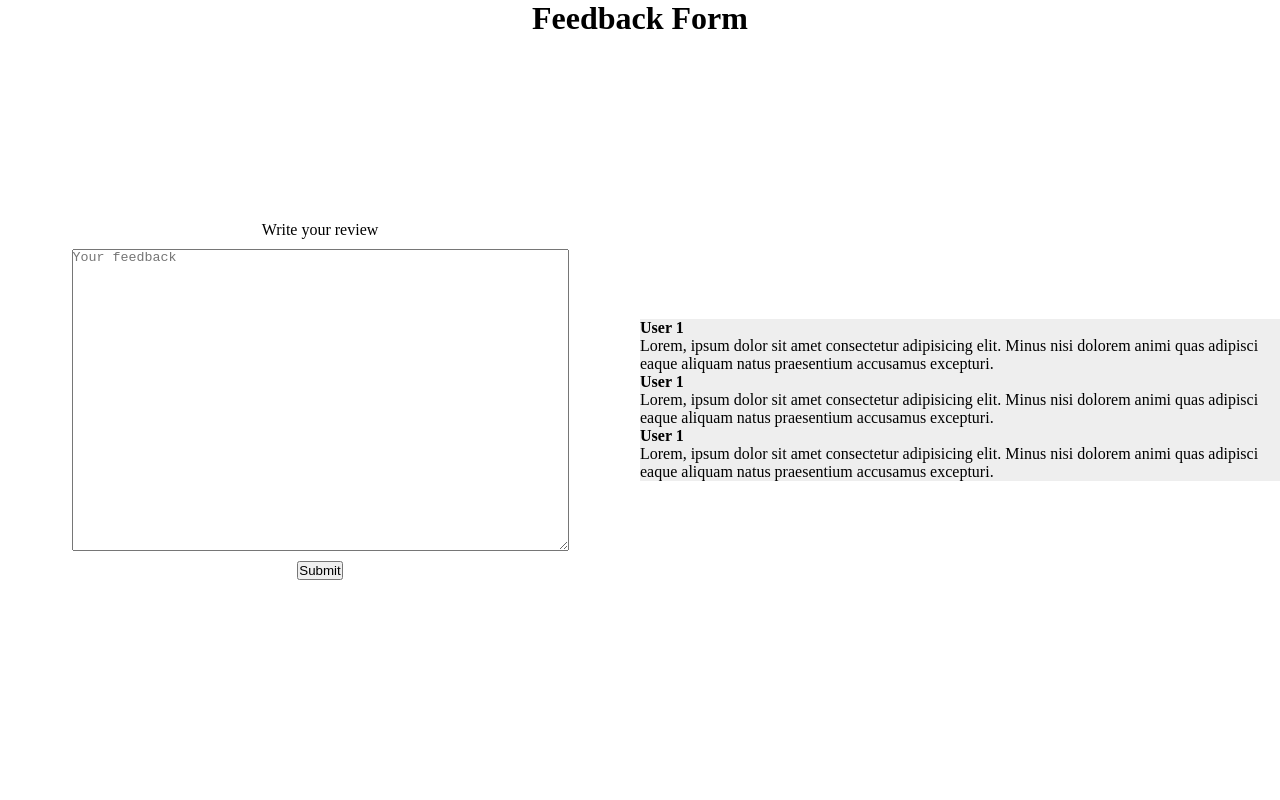
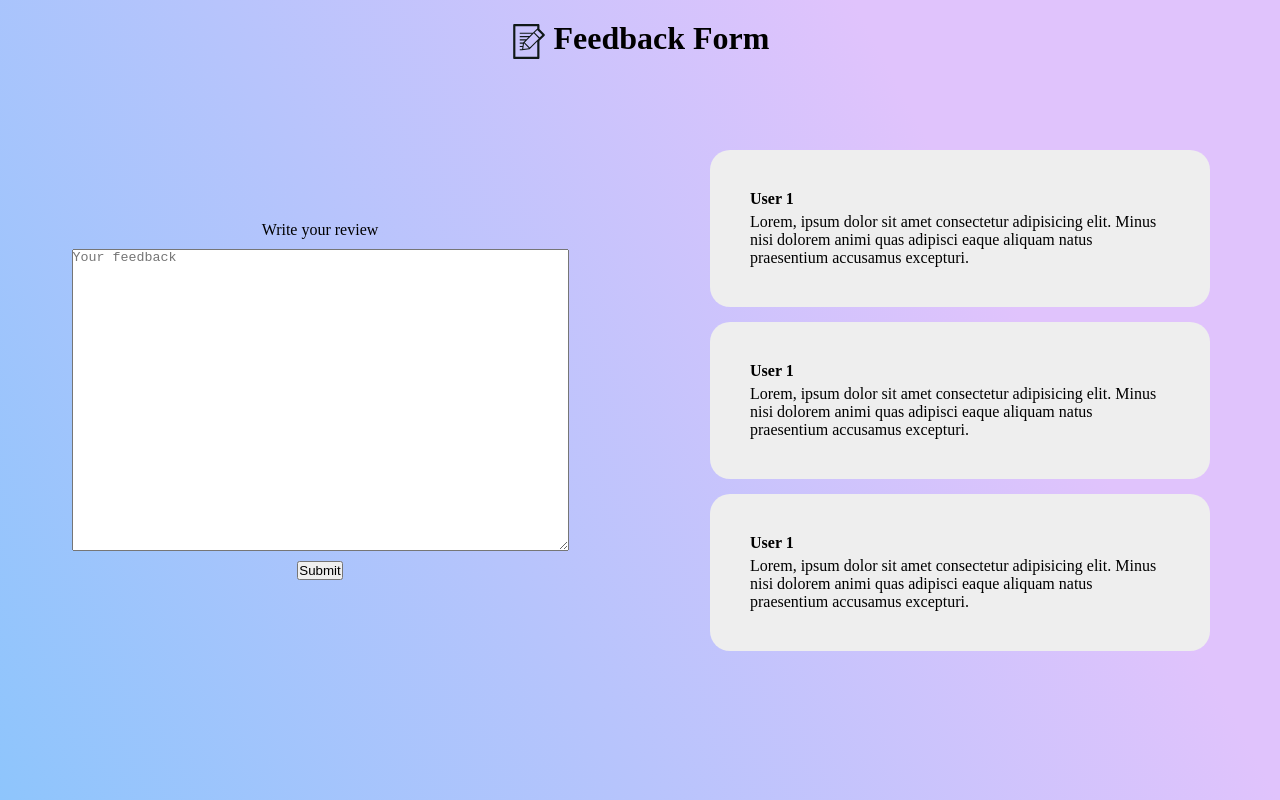
Before and after one commit to VIN1902/review-collector, a plain HTML site: page index.html in a window 1280 px wide. Drawn offline with Linux system fonts and the light colour scheme.

Commit message:
add styling

```diff
--- a/index.html
+++ b/index.html
@@ -10,10 +10,24 @@
 </head>
 
 <body>
-    <h1 class="hero-title">Feedback Form</h1>
+    <div class="hero-title">
+        <h1>
+            <svg xmlns="http://www.w3.org/2000/svg" viewBox="0 0 32 32" width="35" height="35"
+                style="display: inline-block; vertical-align: middle;">
+                <style>
+                    .blueprint_een {
+                        fill: #111918;
+                    }
+                </style>
+                <path class="blueprint_een"
+                    d="M30.707,9.293L26,4.586V1c0-0.552-0.448-1-1-1H3C2.448,0,2,0.448,2,1v30c0,0.552,0.448,1,1,1  h22c0.552,0,1-0.448,1-1V15.414l4.707-4.707C31.098,10.317,31.098,9.683,30.707,9.293z M11.921,17.628l4.452,4.452l-5.194,0.742  L11.921,17.628z M17.146,21.439l-4.586-4.586l8.293-8.293l4.586,4.586L17.146,21.439z M26.146,12.439l-4.586-4.586L24,5.414v0  L28.586,10L26.146,12.439z M4,30V2h20v2l-4,4H8v1h11l-2,2H8v1h8l-2,2H8v1h5l-1.764,1.764c-0.069,0.069-0.124,0.15-0.17,0.236H8v1  h2.857l-0.286,2H8v1h2.429l-0.286,2H8v1h2l6.67-0.953c0.214-0.031,0.413-0.13,0.566-0.283L24,16v14H4z" />
+            </svg>
+            Feedback Form
+        </h1>
+    </div>
     <form class="input-container">
         <legend>Write your review</legend>
-        <textarea placeholder="Your feedback" rows="20" cols="60"></textarea>
+        <textarea placeholder="Your feedback" rows="20" cols="60" id="user-input"></textarea>
         <button type="submit">Submit</button>
     </form>
     <div class="display-container">
--- a/style.css
+++ b/style.css
@@ -5,6 +5,7 @@
 }
 
 body {
+    background-image: linear-gradient(62deg, #8ec5fc 0%, #e0c3fc 75%);
     height: 100vh;
     display: grid;
     grid-template-columns: repeat(2, 1fr);
@@ -16,6 +17,7 @@ body {
     grid-area: 1/1/1/-1;
     z-index: 1;
     align-self: start;
+    margin-top: 20px;
 }
 
 .input-container {
@@ -31,8 +33,18 @@ body {
 .display-container {
     grid-row: 1/-1;
     grid-column: 2/3;
+    display: flex;
+    flex-direction: column;
+    gap: 15px;
+
 }
 
 .card {
     background-color: #eee;
+    display: flex;
+    flex-direction: column;
+    padding: 40px;
+    border-radius: 20px;
+    max-width: 500px;
+    gap: 5px;
 }
```
